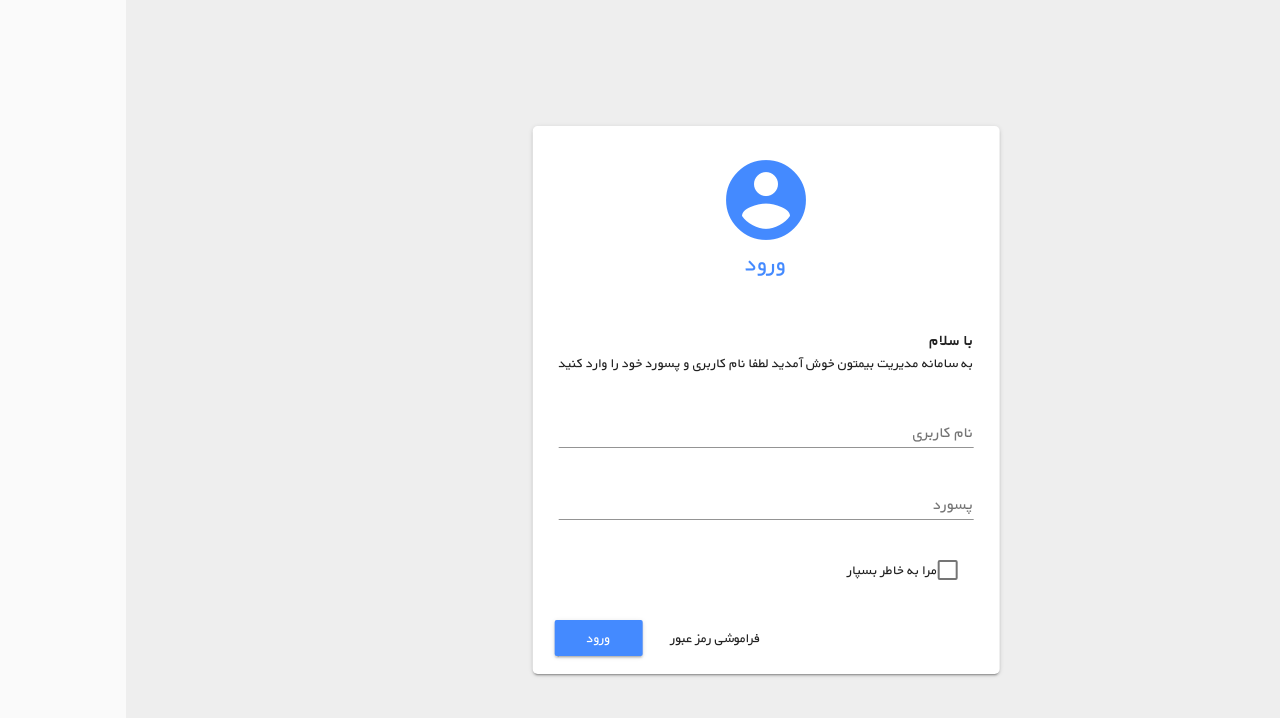
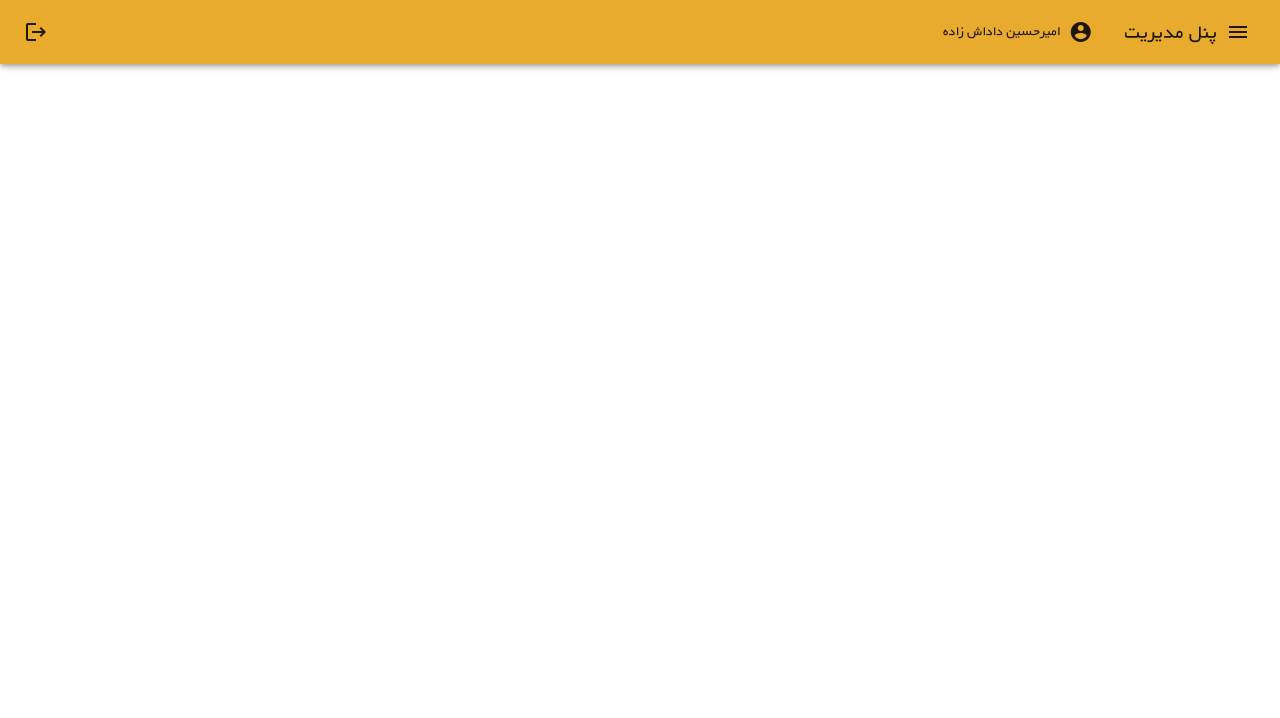
Before and after one commit to shervindadashzade/bimaton_dashboard, a Vue app: page /user_dashboard in a window 1280 px wide. Before the commit this address led to /login. Shown: the top 718 px of the page. Built offline with nearby package versions, Linux system fonts and the light colour scheme.

Commit message:
theme changed

```diff
--- a/src/helpers/router.js
+++ b/src/helpers/router.js
@@ -3,6 +3,7 @@ import Router from 'vue-router'
 
 import SplashScreen from "../screens/splash/splash-screen"
 import LoginScreen from "../screens/login/login-screen"
+import UserDashboard from "../screens/user-dashboard/user-dashboard"
 
 
 Vue.use(Router)
@@ -13,13 +14,14 @@ export const router = new Router({
     routes:[
         {path:"/",component:SplashScreen},
         {path:"/login",component:LoginScreen},
+        { path:"/user_dashboard",component:UserDashboard}
     ]
 }
 )
 
 // check user is logedin for auth required pages
 router.beforeEach((to,from,next)=>{
-    const publicPages = ['/','/login'];
+    const publicPages = ['/','/login','/user_dashboard'];
     const authRequired = !publicPages.includes(to.path);
     const loggedIn = localStorage.getItem('user');
 
--- a/src/main.js
+++ b/src/main.js
@@ -4,7 +4,6 @@ import VueMaterial from 'vue-material'
 import {router} from './helpers'
 
 import 'vue-material/dist/vue-material.css'
-import 'vue-material/dist/theme/default.css'
 
 
 Vue.use(VueMaterial);
--- a/src/screens/login/login-screen.vue
+++ b/src/screens/login/login-screen.vue
@@ -9,6 +9,7 @@
 
       <md-card-content>
          <h3>با سلام</h3>
+
          به سامانه مدیریت بیمتون خوش آمدید لطفا نام کاربری و پسورد خود را وارد کنید
         <br>
         <br>
@@ -17,9 +18,9 @@
       <md-input></md-input>
     </md-field>
 
-    <md-field>
+    <md-field :md-toggle-password="false">
       <label>پسورد</label>
-      <md-input ></md-input>
+      <md-input type="password" ></md-input>
     </md-field>
 
     <md-checkbox class="md-primary" v-model="remember">مرا به خاطر بسپار</md-checkbox>
@@ -64,7 +65,7 @@ export default {
  }
  .md-card-header{
      text-align: center;
-     color: #448AFF;
+     color: #E9AB2E;
      margin-bottom: 20px;
      padding-bottom: 30px;
  }
--- a/src/screens/splash/splash-screen.vue
+++ b/src/screens/splash/splash-screen.vue
@@ -1,13 +1,11 @@
 <template>
-    <transition name="top">
     <div class="screen">
         <div class="logo-container">
         <md-icon class="md-size-4x">verified_user</md-icon>
-        <h1>مدیریت محتوا بیمتون</h1>
+        <h1>مدیریت سیستم بیمتون</h1>
         </div>
        <md-progress-spinner md-mode="indeterminate" md-theme="widget-theme" :md-diameter="50" :md-stroke="5"></md-progress-spinner>
     </div>
-    </transition>
 </template>
 
 <script>
@@ -59,21 +57,7 @@ export default {
 .screen{
     width: 100vw;
     height: 100vh;
-    background: #1b262c;
-}
-.top-enter-active{
-    animation: top-anim 0.5s;
-}
-.top-leave-active{
-    animation: top-anim 0.5s reverse;
-}
-@keyframes top-anim{
-  0%{
-      transform: translatex(-1000px);
-  }
-  100%{
-      transform: translateY(0px);
-  }
+    background: #448AFF;
 }
 
 </style>
--- /dev/null
+++ b/src/screens/user-dashboard/user-dashboard.vue
@@ -0,0 +1,95 @@
+<template>
+    <div class="page-container">
+        <md-app md-mode="reveal">
+            <md-app-toolbar class="md-primary">
+                <div class="md-toolbar-row">
+
+                <div class="md-toolbar-section-start">
+                <md-button class="md-icon-button" @click="menu_toggle">
+                    <!-- TODO::should show in small screen -->
+                    <md-icon>menu</md-icon>
+                </md-button>
+                <span class="md-title">پنل مدیریت </span>
+
+                <!-- TODO::should hide on small screens -->
+                <div class="user-info">
+                <md-avatar>
+                    <md-icon>account_circle</md-icon>
+                </md-avatar>
+                <span>امیرحسین داداش زاده</span>
+                </div>
+                </div>
+
+                <div class="md-toolbar-section-end">
+                <md-button class="md-icon-button logout">
+                    <md-icon>logout</md-icon>
+                </md-button>
+                </div>
+
+                </div>
+            </md-app-toolbar>
+
+            <md-app-drawer class="md-right" :md-active.sync="drawer_toggle">
+                <md-toolbar class="md-primary" md-elevation="0"></md-toolbar>
+                 <md-list>
+          <md-list-item @click="print('hi')">
+            <md-icon>move_to_inbox</md-icon>
+            <span class="md-list-item-text">بیمه های من</span>
+          </md-list-item>
+
+          <md-list-item @click="print('hi')">
+            <md-icon>send</md-icon>
+            <span class="md-list-item-text">پیام ها</span>
+          </md-list-item>
+
+          <md-list-item @click="print('hi')">
+            <md-icon>delete</md-icon>
+            <span class="md-list-item-text">ادرس ها</span>
+          </md-list-item>
+
+          <md-list-item @click="print('hi')">
+            <md-icon>error</md-icon>
+            <span class="md-list-item-text">درباره ما</span>
+          </md-list-item>
+        </md-list>
+            </md-app-drawer>
+        </md-app>
+    </div>
+</template>
+
+<script>
+export default {
+    name:"UserDashboard",
+    data:function (){
+        return{
+            drawer_toggle:false,
+        }
+    },
+    methods:{
+        menu_toggle(){
+          this.drawer_toggle = ! this.drawer_toggle;
+        },
+        print(str){
+            console.log(str);
+        }
+    },
+}
+</script>
+
+<style scoped>
+.md-app{
+    height: 100vh;
+}
+.md-drawer{
+    width: 300px;
+}
+.md-app-toolbar{
+    color: white;
+}
+.md-app-drawer .md-toolbar{
+    height: 150px;
+}
+.md-list-item .md-icon{
+    margin-left: 20px;
+}
+</style>
--- a/src/themes.scss
+++ b/src/themes.scss
@@ -1,7 +1,14 @@
 @import "../node_modules/vue-material/dist/theme/engine";
+
 
 @include md-register-theme("widget-theme", (
   primary: white,
 ));
 
+@include md-register-theme("default", (
+  primary: #E9AB2E, // The primary color of your application
+  accent: white,
+  theme:light// The accent or secondary color
+));
+
 @import "../node_modules/vue-material/dist/theme/all";
```
Also changed, not shown: src/components/menu-item.vue (added, +8 -0 lines).
